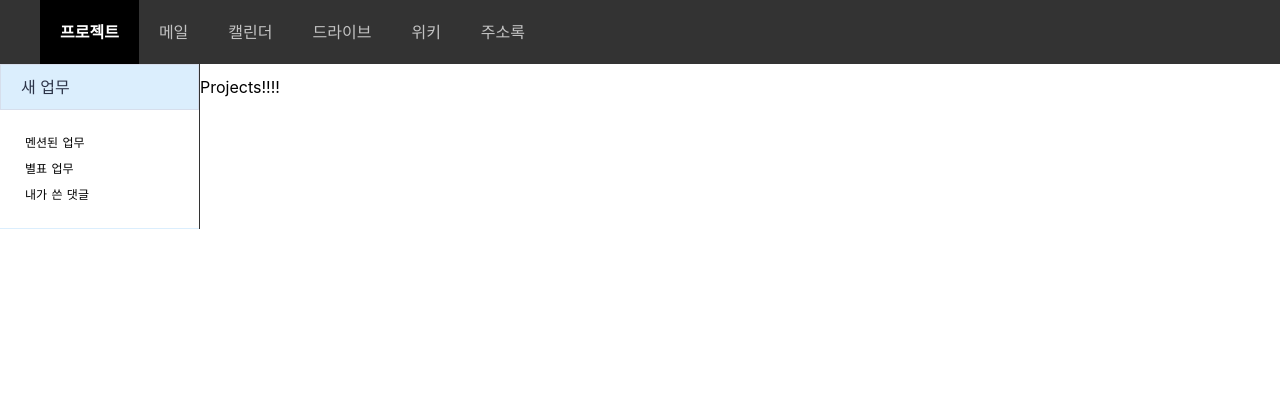
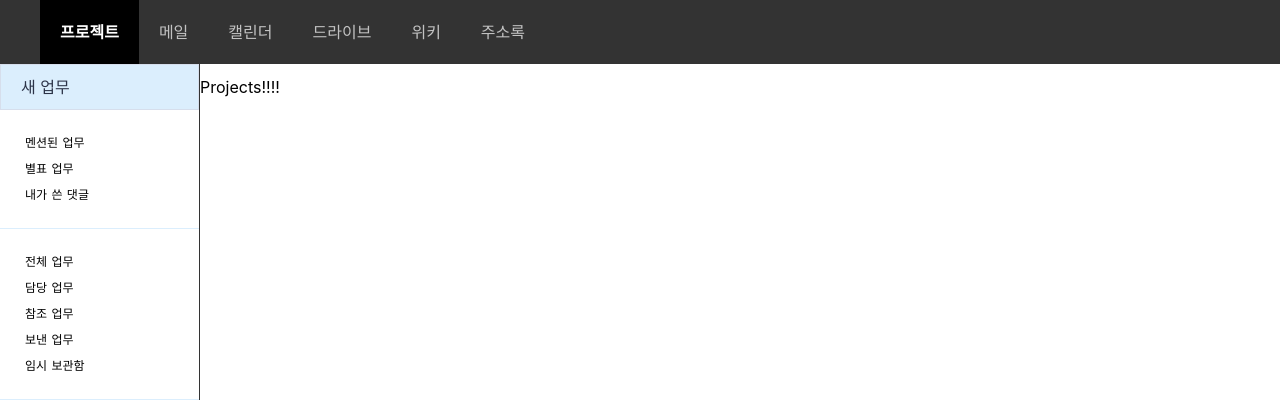
Before and after one commit to jjamtiger3/dooray_practice, a Nuxt app: page /Project in a window 1280 px wide. Shown: the top 410 px of the page. Built offline with nearby package versions, Linux system fonts and the light colour scheme.

Commit message:
마우스 오버 UI구현 공통 영역 UI구현 각 영역 클릭시 url state변경을 위한 url값 적용

```diff
--- a/assets/css/left-menu.css
+++ b/assets/css/left-menu.css
@@ -21,6 +21,9 @@
     line-height: 26px;
     font-size: 12px;
     cursor: pointer;
+}
+.container ul li:hover {
+    background-color: #dbeefd;
 }
 .container ul li i {
     margin-right: 5px;
--- a/components/LeftMenu.vue
+++ b/components/LeftMenu.vue
@@ -7,6 +7,12 @@
         </button>
         <ul>
             <li v-for="(menu, index) in this.menuData.topArea" :key="index">
+                <i class="fa" :class="menu.class"></i>
+                {{menu.text}}
+            </li>
+        </ul>
+        <ul>
+            <li v-for="(menu, index) in this.menuData.generalArea" :key="index">
                 <i class="fa" :class="menu.class"></i>
                 {{menu.text}}
             </li>
--- a/pages/Project.vue
+++ b/pages/Project.vue
@@ -20,17 +20,42 @@ export default {
         topArea: [
           {
             class: 'fa-at',
-            text: '멘션된 업무'
+            text: '멘션된 업무',
+            url: '/mention'
           },
           {
             class: 'fa-star',
-            text: '별표 업무'
+            text: '별표 업무',
+            url: '/important'
           },
           {
             class: 'fa-comment-o',
-            text: '내가 쓴 댓글'
+            text: '내가 쓴 댓글',
+            url: '/comment'
           }
-        ]
+        ],
+        generalArea: [
+          {
+            text: '전체 업무',
+            url: '/all'
+          },
+          {
+            text: '담당 업무',
+            url: '/to'
+          },
+          {
+            text: '참조 업무 ',
+            url: '/cc'
+          },
+          {
+            text: '보낸 업무',
+            url: '/send'
+          },
+          {
+            text: '임시 보관함',
+            url: '/temp'
+          }
+        ],
       }
     }
   }
```
